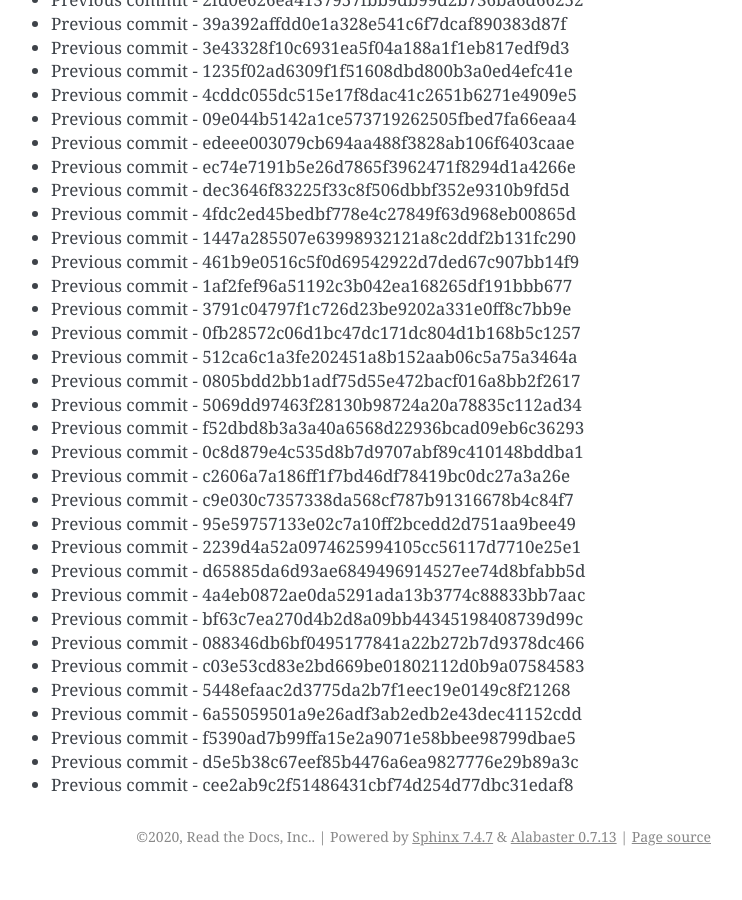
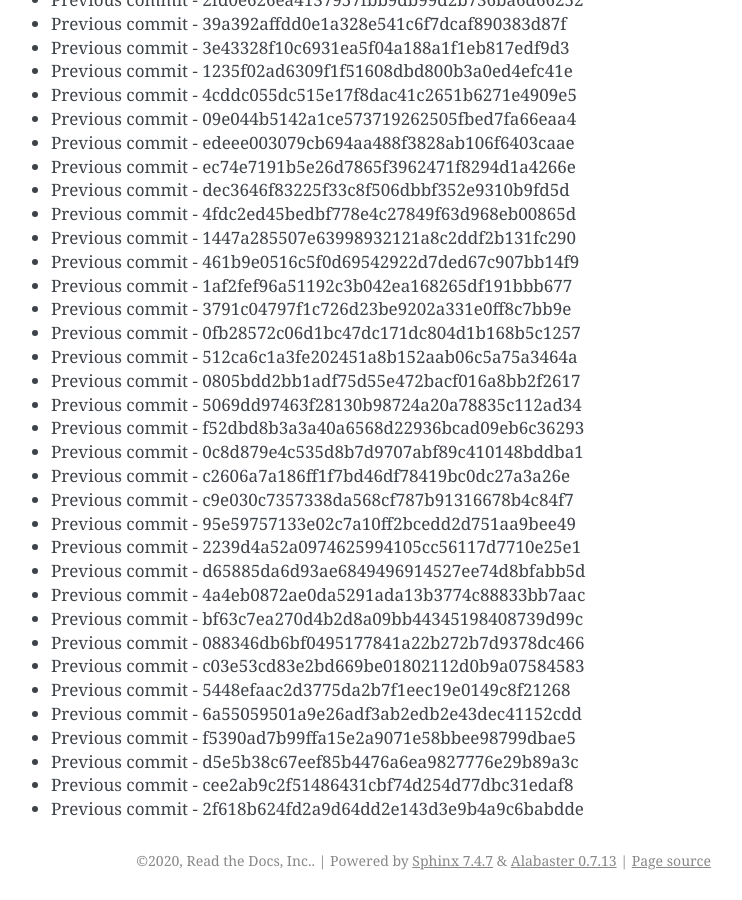
Before and after one commit to readthedocs/rtd-git-stresstest, a Sphinx documentation site: the page built from docs/updates.rst, in a window 1280 px wide and 900 px high, scrolled down 24143 px. Shown: the whole window, without its empty margins (399-1141 px from the left). Built offline with Sphinx 7.4.7, drawn with Linux system fonts in a browser that asks for light colours; before the commit the page ends 25019 px from its top, so only the background shows below that.

Commit message:
Generating commit from previous: 2f618b624fd2a9d64dd2e143d3e9b4a9c6babdde

```diff
--- a/docs/updates.rst
+++ b/docs/updates.rst
@@ -1046,3 +1046,4 @@ It can be tested for any performance characteristics.
 * Previous commit - f5390ad7b99ffa15e2a9071e58bbee98799dbae5
 * Previous commit - d5e5b38c67eef85b4476a6ea9827776e29b89a3c
 * Previous commit - cee2ab9c2f51486431cbf74d254d77dbc31edaf8
+* Previous commit - 2f618b624fd2a9d64dd2e143d3e9b4a9c6babdde
```
